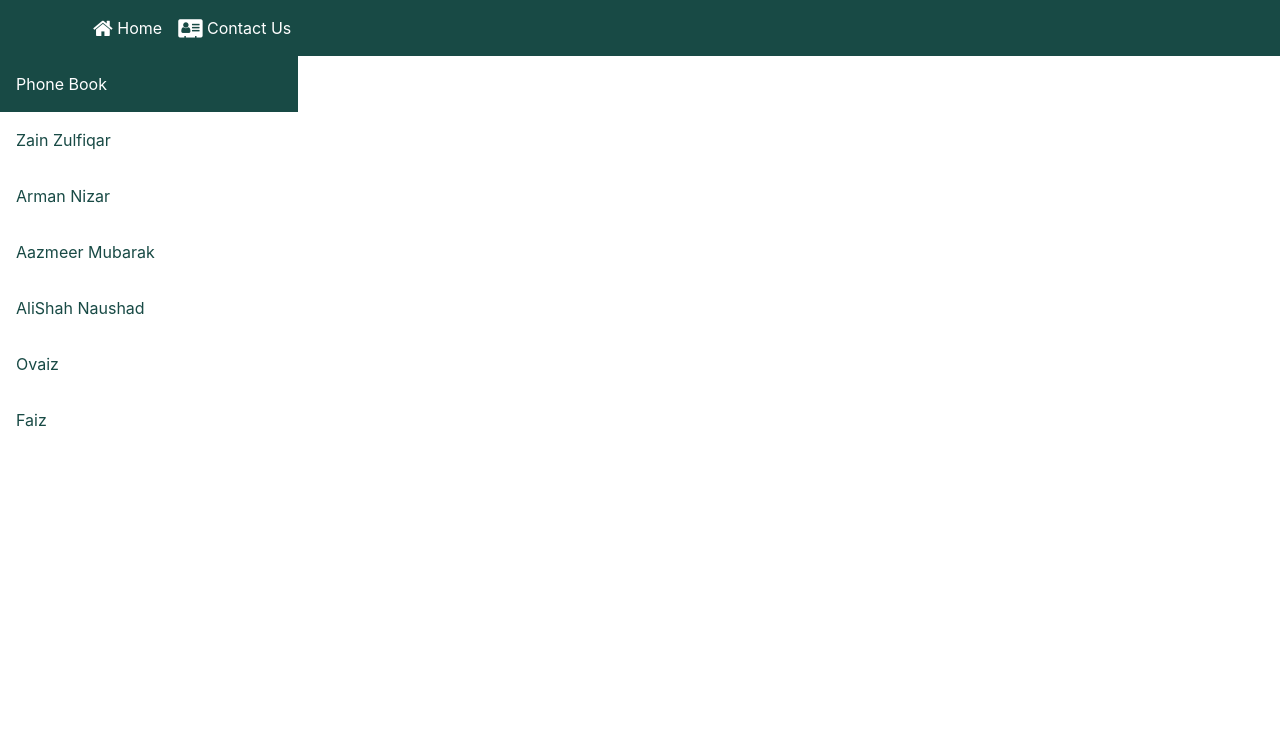
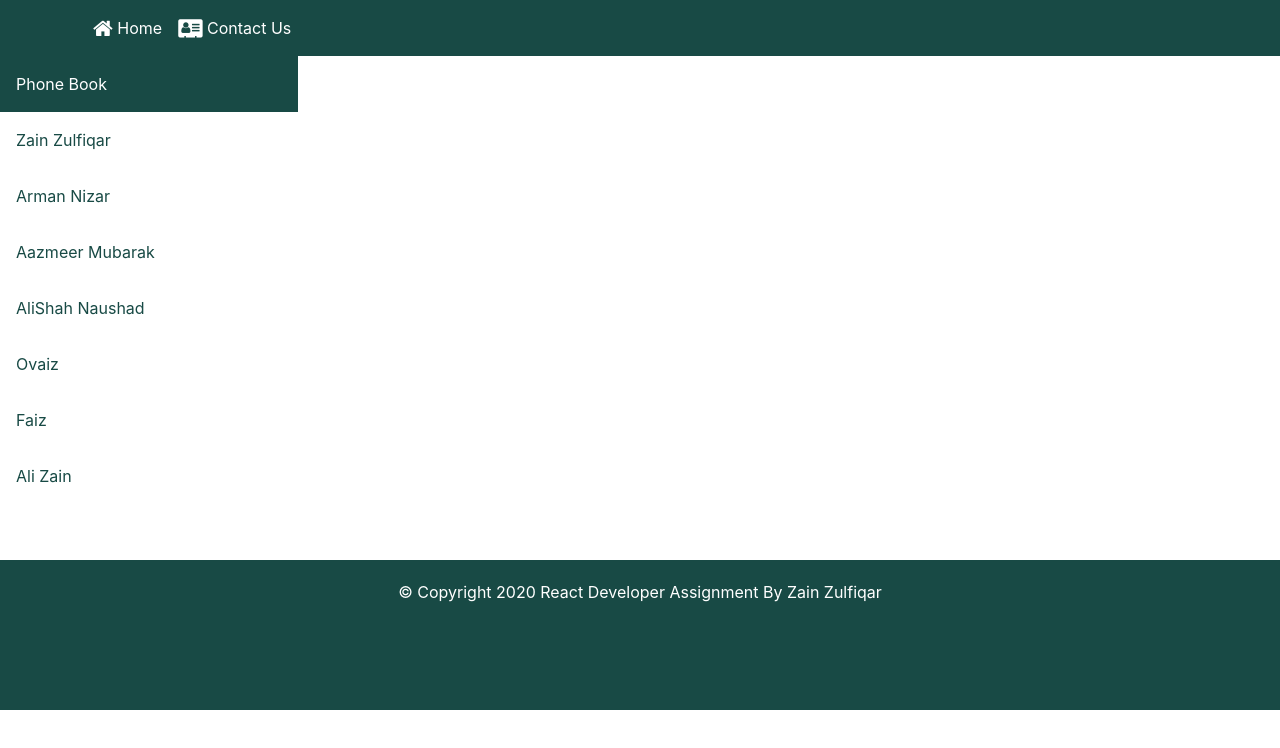
Before and after one commit to ZainZulfiqarMaknojia/React-Assignment, a React (Create React App) app: page /home in a window 1280 px wide. Shown: the top 748 px of the page. Built offline with nearby package versions, Linux system fonts and the light colour scheme; data requests are answered from the project's data file; what react-redux-form would draw is missing.

Commit message:
Add Footer, Spinner , 2 Second Delay In Fetching From Server Added

```diff
--- a/src/App.css
+++ b/src/App.css
@@ -39,14 +39,11 @@
 .navbar-dark .navbar-nav .nav-link.active {
   color: white;
 }
-.ContactSection {
-  background-color: #b0b8b4ff;
-  height: 250%;
-}
+
 .sidebar {
   width: 100%;
   background-color: white;
-  height: 75%;
+  height: 90%;
   overflow-y: scroll;
 }
 
@@ -70,3 +67,15 @@
   background-color: #184a45ff;
   color: white;
 }
+.footer {
+  background-color: #184a45ff;
+  margin: 0px auto;
+  padding: 20px 0px 20px 0px;
+  min-height: 150px;
+}
+#linkColor {
+  color: white;
+}
+#loadingSpinner {
+  color: #184a45ff;
+}
--- /dev/null
+++ b/src/components/FooterComponent.js
@@ -0,0 +1,20 @@
+import React from "react";
+import { Link } from "react-router-dom";
+
+function Footer(props) {
+  return (
+    <div className="footer">
+      <div className="container">
+        <div className="row justify-content-center">
+          <div className="col-auto">
+            <p id="linkColor">
+              © Copyright 2020 React Developer Assignment By Zain Zulfiqar
+            </p>
+          </div>
+        </div>
+      </div>
+    </div>
+  );
+}
+
+export default Footer;
--- a/src/components/LoadingComponent.js
+++ b/src/components/LoadingComponent.js
@@ -3,7 +3,10 @@ import React from "react";
 export const Loading = () => {
   return (
     <div className="col-12">
-      <span className="fa fa-spinner fa-pulse fa-3x fa-fw text-primary"></span>
+      <span
+        className="fa fa-spinner fa-pulse fa-3x text-success"
+        id="loadingSpinner"
+      ></span>
       <p>Loading . . .</p>
     </div>
   );
--- a/src/components/MainComponent.js
+++ b/src/components/MainComponent.js
@@ -5,6 +5,7 @@ import { postContact, fetchContact } from "../redux/ActionCreaters";
 import { connect } from "react-redux";
 import { Switch, Route, Redirect } from "react-router-dom";
 import Header from "./HeaderComponent";
+import Footer from "./FooterComponent";
 import { actions } from "react-redux-form";
 
 const mapStateToProps = (state) => {
@@ -60,6 +61,7 @@ function MainComponent(props) {
         />
         <Redirect to="/home" />
       </Switch>
+      <Footer />
     </div>
   );
 }
```
Also changed, not shown: 2 other files (tests, documents, lock files or other folders).
